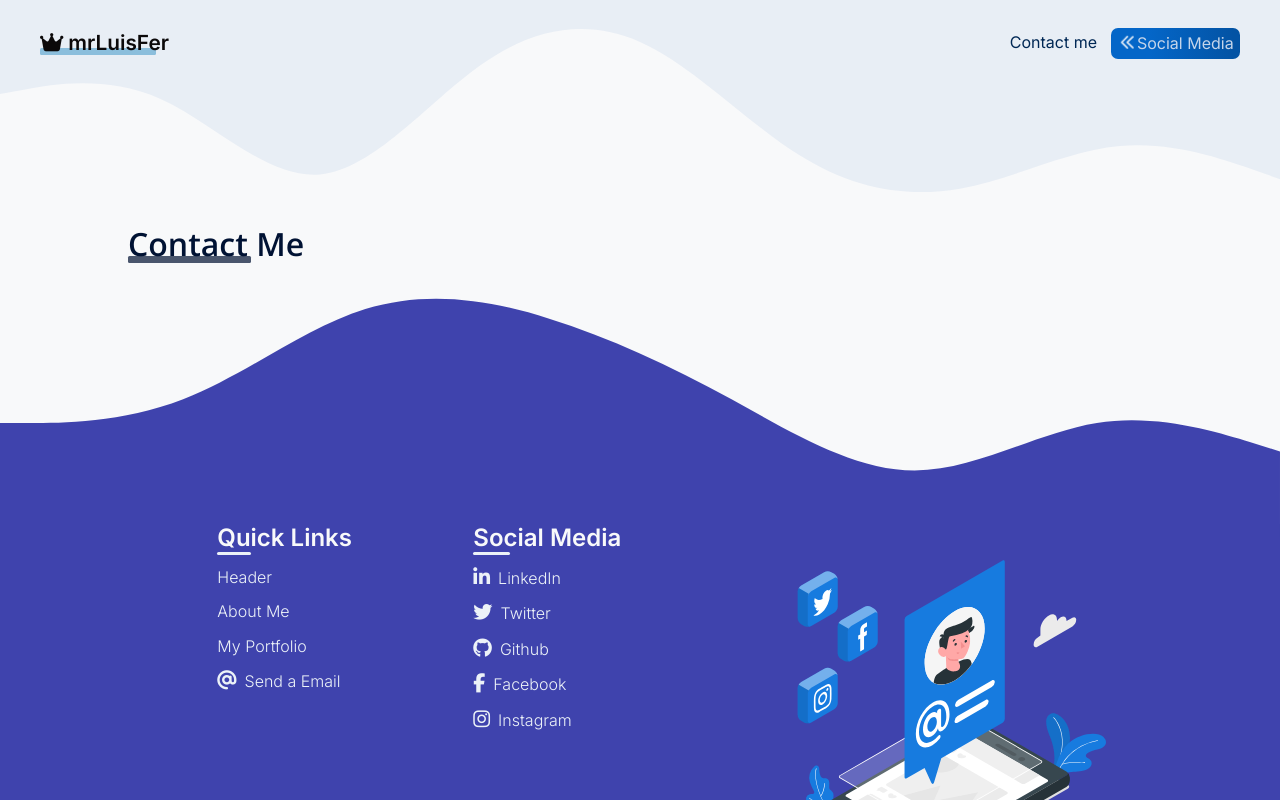
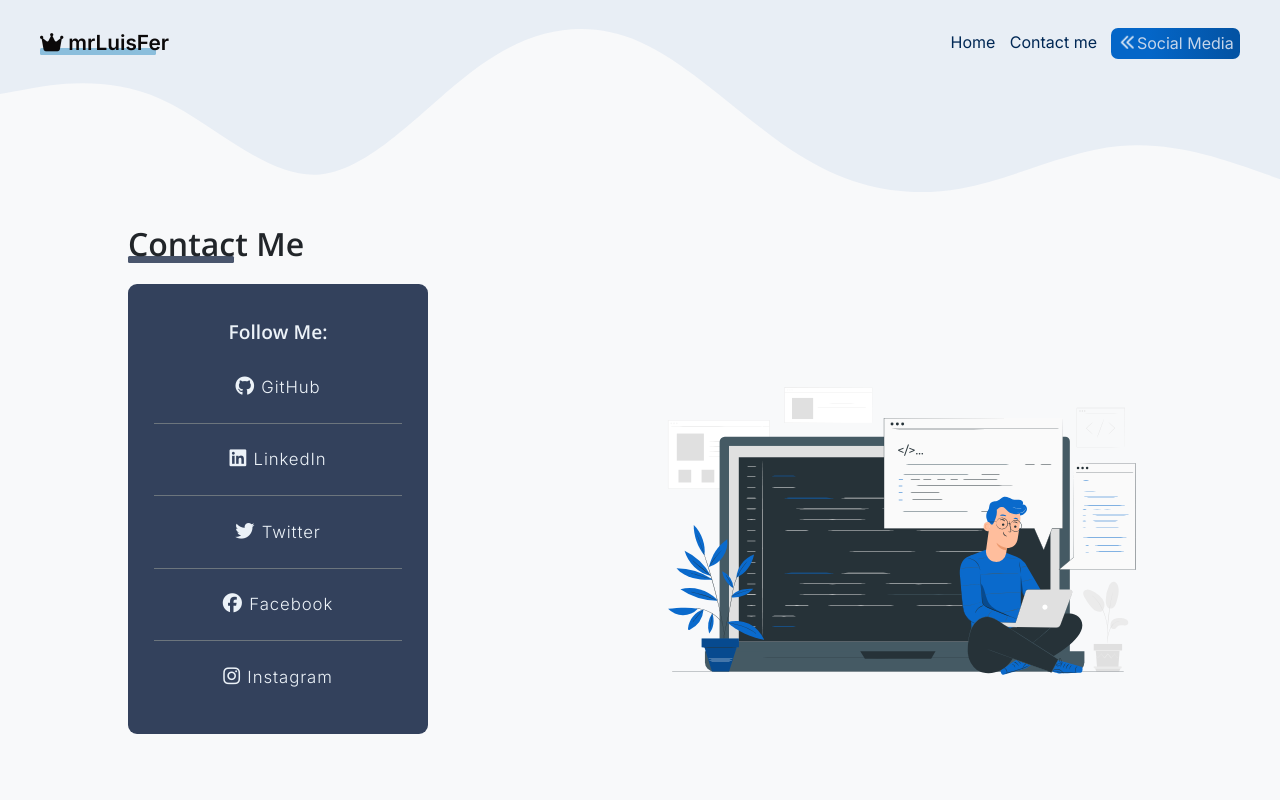
Before and after one commit to mrLuisFer/portfolio, a React (Create React App) app: page /contact-me in a window 1280 px wide. Shown: the top 800 px of the page. Built offline with nearby package versions, Linux system fonts and the light colour scheme.

Commit message:
Fixing the styles in the ContactMe (view) and creating the new branch for logic in the form

```diff
--- a/src/App.tsx
+++ b/src/App.tsx
@@ -5,7 +5,7 @@ import { BrowserRouter as Router, Switch, Route } from "react-router-dom"
 
 // views
 import HomePage from "./views/HomePage"
-import ContactUs from "./views/ContactUs"
+import ContactUs from "./views/ContactMe"
 // components
 import NavBar from "./components/NavBar"
 import Footer from "./components/Footer"
--- /dev/null
+++ b/src/components/ContactForm.tsx
@@ -0,0 +1,10 @@
+import React from "react"
+
+// This is the contact component with all logic
+export default function ContactForm() {
+  return (
+    <div>
+      <p>Fom</p>
+    </div>
+  )
+}
--- a/src/components/NavBar.tsx
+++ b/src/components/NavBar.tsx
@@ -43,6 +43,7 @@ export default function NavBar(): JSX.Element {
         </h1>
       </div>
       <div className="NavBar__links">
+        <Link to="/">Home</Link>
         <Link to="/contact-me">Contact me</Link>
         <div className="NavBar__social-media">
           <span
--- a/src/index.scss
+++ b/src/index.scss
@@ -21,7 +21,7 @@
 @import "./scss/App.scss";
 
 // Contact Us
-@import "./scss/views/ContactUs.scss";
+@import "./scss/views/ContactMe.scss";
 
 // Hero
 @import "./scss/components/Hero";
--- /dev/null
+++ b/src/scss/views/ContactMe.scss
@@ -0,0 +1,84 @@
+.ContactMe {
+  margin-bottom: 29rem;
+  padding: 0 10%;
+
+  &__title {
+    position: relative;
+    display: inline-block;
+
+    @include line-under-text(
+      var(--oxford-dark-blue),
+      var(--true-blue),
+      60%,
+      7px,
+      0,
+      0,
+      0.7
+    );
+  }
+
+  &__container {
+    display: flex;
+    justify-content: space-between;
+    align-items: flex-start;
+    margin-bottom: 6.5rem;
+
+    &-social {
+      background: var(--independence);
+      padding: 2.3rem 1.6rem;
+      padding-bottom: 0;
+      height: 450px;
+      width: 300px;
+      border-radius: 9px;
+
+      &__title {
+        text-align: center;
+        color: var(--light-gray);
+        font-size: 1.2rem;
+        font-family: var(--open-sans-font);
+        font-weight: 600;
+        margin-bottom: 0.5rem;
+      }
+
+      a {
+        display: block;
+        text-decoration: none;
+        color: var(--light-gray);
+        text-align: center;
+        font-family: var(--inter-font);
+        font-weight: 300;
+        padding: 1.6rem 0;
+        font-size: 1.05rem;
+        letter-spacing: 0.9px;
+        border-bottom: 1.5px solid var(--state-gray);
+
+        &:nth-last-child(1) {
+          margin-bottom: 0;
+          border: none;
+        }
+
+        i {
+          margin-right: 0.4rem;
+          font-size: 1.2rem;
+        }
+
+        span {
+          &:hover {
+            text-decoration: underline;
+            color: var(--gainsboro);
+          }
+        }
+      }
+
+      &__illustration {
+        width: 500px;
+        height: 500px;
+        transition: 0.3s ease;
+
+        &:hover {
+          transform: scale(1.1);
+        }
+      }
+    }
+  }
+}
--- a/src/scss/views/ContactUs.scss
+++ /dev/null
@@ -1,19 +0,0 @@
-.ContactUs {
-  padding: 0 10%;
-  color: var(--oxford-dark-blue);
-
-  &__title {
-    position: relative;
-    display: inline-block;
-
-    @include line-under-text(
-      var(--oxford-dark-blue),
-      var(--true-blue),
-      70%,
-      7px,
-      0,
-      0,
-      0.7
-    );
-  }
-}
--- /dev/null
+++ b/src/views/ContactMe.tsx
@@ -0,0 +1,48 @@
+import React from "react"
+// Assets
+import contactMeIllustration from "../assets/contactMe/code-typing-contactme.svg"
+// Components
+import ContactForm from "../components/ContactForm"
+
+export default function ContactMe() {
+  return (
+    <div className="ContactMe">
+      <h1 className="ContactMe__title">Contact Me</h1>
+      <div className="ContactMe__container">
+        <div className="ContactMe__container-social">
+          <h4 className="ContactMe__container-social__title">Follow Me:</h4>
+          <a href="/">
+            {/* Icon */}
+            <i className="fab fa-github"></i>
+            {/* Name Of the icon (span) */}
+            <span>GitHub</span>
+          </a>
+          <a href="/">
+            <i className="fab fa-linkedin"></i>
+            <span>LinkedIn</span>
+          </a>
+          <a href="/">
+            <i className="fab fa-twitter"></i>
+            <span>Twitter</span>
+          </a>
+          <a href="/">
+            <i className="fab fa-facebook"></i>
+            <span>Facebook</span>
+          </a>
+          <a href="/">
+            <i className="fab fa-instagram"></i>
+            <span>Instagram</span>
+          </a>
+        </div>
+        <img
+          className="ContactMe__container-social__illustration"
+          src={contactMeIllustration}
+          alt="code-typing-contactme"
+        />
+      </div>
+      <div className="ContactMe__flex">
+        <ContactForm />
+      </div>
+    </div>
+  )
+}
--- a/src/views/ContactUs.tsx
+++ /dev/null
@@ -1,13 +0,0 @@
-import React from "react"
-
-export default function ContactUs() {
-  return (
-    <div className="ContactUs">
-      <h1 className="ContactUs__title">Contact Me</h1>
-      <div className="ContacUs__container">
-        <div className="ContactUs__container-social"></div>
-        <div className="ContactUs__container-message"></div>
-      </div>
-    </div>
-  )
-}
```
Also changed, not shown: src/assets/contactMe/code-typing-contactme.svg (added), 1 other file (tests, documents, lock files or other folders).
